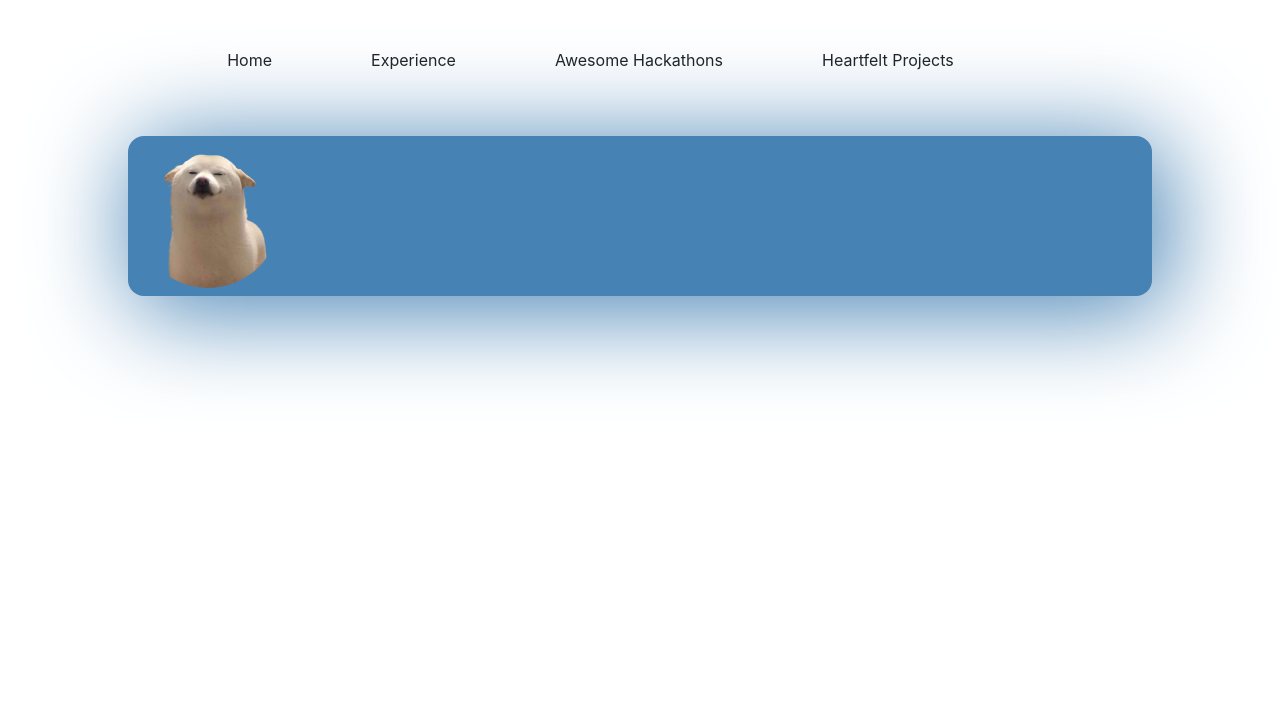
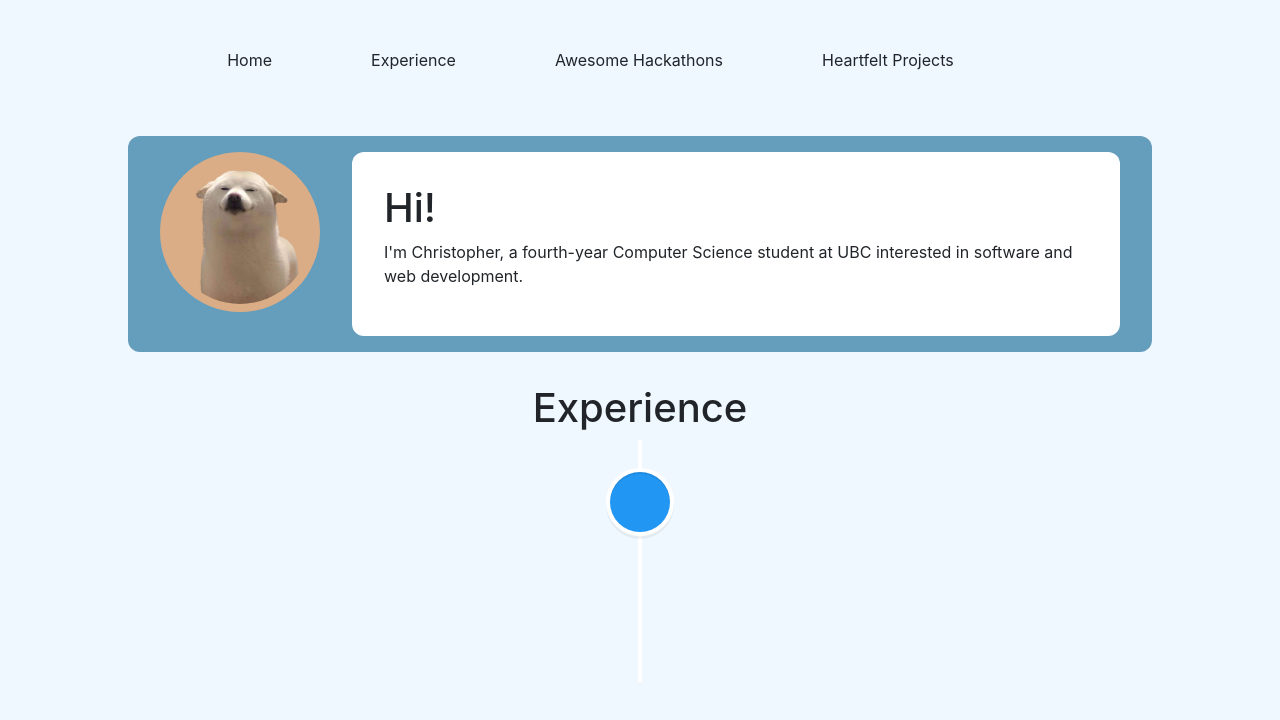
Before and after one commit to christopherhui/personal-website, a React (Create React App) app: page / in a window 1280 px wide. Shown: the top 720 px of the page. Built offline with nearby package versions, Linux system fonts and the light colour scheme.

Commit message:
added some experience stuff

```diff
--- a/package.json
+++ b/package.json
@@ -20,6 +20,7 @@
     "react-router-dom": "^5.1.2",
     "react-scripts": "3.4.1",
     "react-spring": "^9.1.2",
+    "react-vertical-timeline-component": "^3.3.3",
     "typescript": "^4.2.4",
     "uglify-js": "^3.9.1"
   },
--- a/public/index.html
+++ b/public/index.html
@@ -26,7 +26,7 @@
     -->
     <title>React App</title>
   </head>
-  <body>
+  <body style="background-color: aliceblue">
     <noscript>You need to enable JavaScript to run this app.</noscript>
     <div id="root"></div>
     <!--
--- /dev/null
+++ b/src/components/colors.ts
@@ -0,0 +1,5 @@
+export const GREEN = '#8D8741';
+export const BLUE = '#659DBD';
+export const RED = '#DAAD86';
+export const BROWN = 'BC986A';
+export const YELLOW = 'FBEEC1';
--- a/src/components/home.component.tsx
+++ b/src/components/home.component.tsx
@@ -2,7 +2,10 @@
 import { css, jsx } from '@emotion/react';
 import * as React from 'react';
 import { Image } from 'react-bootstrap';
+import { BLUE, RED } from './colors';
 import doge from '../assets/doge.png';
+import { VerticalTimeline, VerticalTimelineElement } from 'react-vertical-timeline-component';
+import 'react-vertical-timeline-component/style.min.css';
 
 const rcHomeContainer = css({
   marginTop: '3em',
@@ -11,15 +14,37 @@ const rcHomeContainer = css({
 });
 
 const aboutMe = css({
-  background: 'steelblue',
-  borderRadius: '1em',
-  boxShadow: '10px 10px 100px 5px steelblue'
+  background: BLUE,
+  borderRadius: '0.75em',
+  padding: '1em 2em',
+  display: 'flex',
+  ':hover': {
+    boxShadow: `5px 5px 30px 2px ${BLUE}`,
+  }
 });
 
 const aboutImage = css({
   width: '10rem',
   height: '10rem',
   padding: '0.5em',
+  background: RED,
+});
+
+const intro = css({
+  marginLeft: '2em',
+  background: 'white',
+  borderRadius: '0.75em',
+  padding: '2em',
+  width: '100%'
+});
+
+const experience = css({
+  marginTop: '2em',
+  marginBottom: '2em',
+});
+
+const expTitle = css({
+  textAlign: 'center'
 });
 
 const Home = () => {
@@ -27,6 +52,26 @@ const Home = () => {
     <div css={rcHomeContainer}>
       <div css={aboutMe}>
         <Image src={doge} roundedCircle css={aboutImage} />
+        <div css={intro}>
+          <h1>Hi!</h1>
+          <p>I'm Christopher, a fourth-year Computer Science student at UBC interested in software and web development.</p>
+        </div>
+      </div>
+      <div css={experience}>
+        <h1 css={expTitle}>Experience</h1>
+        <VerticalTimeline>
+          <VerticalTimelineElement
+            contentStyle={{ background: 'rgb(33, 150, 243)', color: '#fff' }}
+            contentArrowStyle={{ borderRight: '7px solid  rgb(33, 150, 243)' }}
+            date="2011 - present"
+            iconStyle={{ background: 'rgb(33, 150, 243)', color: '#fff' }}>
+            <h3 className="vertical-timeline-element-title">Creative Director</h3>
+            <h4 className="vertical-timeline-element-subtitle">Miami, FL</h4>
+            <p>
+              Creative Direction, User Experience, Visual Design, Project Management, Team Leading
+            </p>
+          </VerticalTimelineElement>
+        </VerticalTimeline>
       </div>
     </div>
   );
```
Also changed, not shown: src/App.tsx (+5 -3 lines), src/assets/clouds.jpg (added), 1 other file (tests, documents, lock files or other folders).
